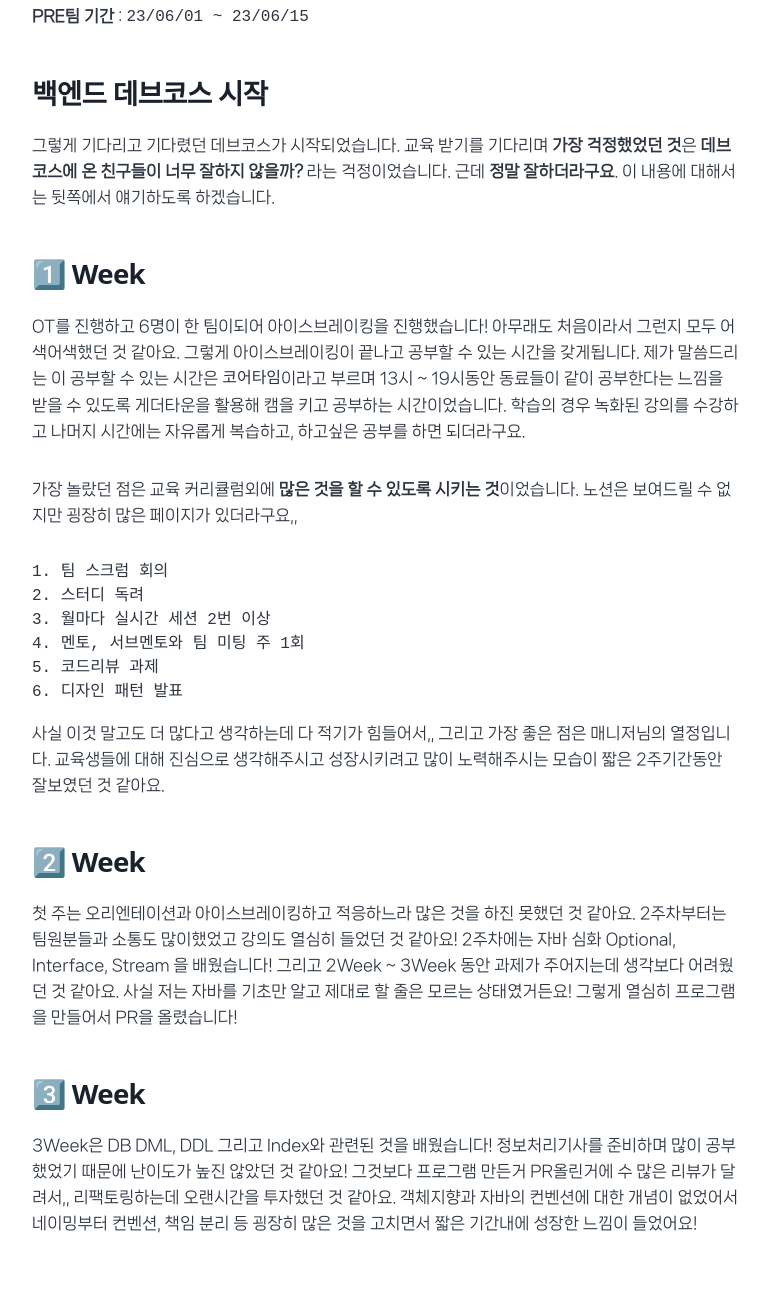
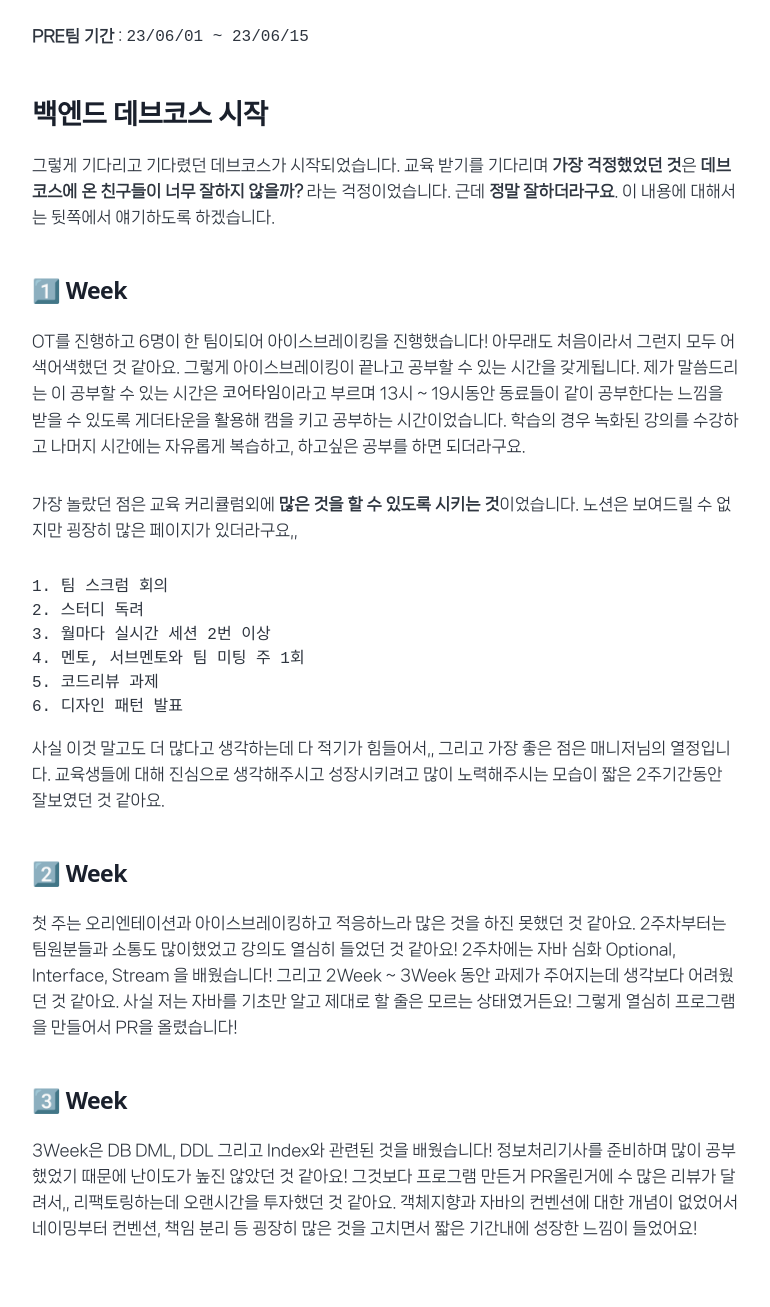
Before and after one commit to Hchanghyeon/blog, a Gatsby site: page /programmers_preteam/ in a window 1280 px wide. Shown: the part 1228-2535 px from the top of the page, without its empty margins (244-1014 px from the left). Built offline with nearby package versions, Linux system fonts and the light colour scheme; Gatsby itself is replaced by a stand-in of ours; some packages are replaced by stand-ins of ours; code samples lack their colours.

Commit message:
style: 목차 마진 추가

```diff
--- a/content/blog/programmers_preteam/index.md
+++ b/content/blog/programmers_preteam/index.md
@@ -13,7 +13,7 @@ description: "프로그래머스 백엔드 데브코스 과정중 시작 후 2
 
 그렇게 기다리고 기다렸던 데브코스가 시작되었습니다. 교육 받기를 기다리며 **가장 걱정했었던 것**은 **데브코스에 온 친구들이 너무 잘하지 않을까?** 라는 걱정이었습니다. 근데 **정말 잘하더라구요**. 이 내용에 대해서는 뒷쪽에서 얘기하도록 하겠습니다.
 
-### 1️⃣ Week
+#### 1️⃣ Week
 
 OT를 진행하고 6명이 한 팀이되어 아이스브레이킹을 진행했습니다! 아무래도 처음이라서 그런지 모두 어색어색했던 것 같아요. 그렇게 아이스브레이킹이 끝나고 공부할 수 있는 시간을 갖게됩니다. 제가 말씀드리는 이 공부할 수 있는 시간은 `코어타임`이라고 부르며 13시 ~ 19시동안 동료들이 같이 공부한다는 느낌을 받을 수 있도록 게더타운을 활용해 캠을 키고 공부하는 시간이었습니다. 학습의 경우 녹화된 강의를 수강하고 나머지 시간에는 자유롭게 복습하고, 하고싶은 공부를 하면 되더라구요.
 
@@ -28,11 +28,11 @@ OT를 진행하고 6명이 한 팀이되어 아이스브레이킹을 진행했
 
 사실 이것 말고도 더 많다고 생각하는데 다 적기가 힘들어서,, 그리고 가장 좋은 점은 매니저님의 열정입니다. 교육생들에 대해 진심으로 생각해주시고 성장시키려고 많이 노력해주시는 모습이 짧은 2주기간동안 잘보였던 것 같아요.
 
-### 2️⃣ Week
+#### 2️⃣ Week
 
 첫 주는 오리엔테이션과 아이스브레이킹하고 적응하느라 많은 것을 하진 못했던 것 같아요. 2주차부터는 팀원분들과 소통도 많이했었고 강의도 열심히 들었던 것 같아요! 2주차에는 자바 심화 Optional, Interface, Stream 을 배웠습니다! 그리고 2Week ~ 3Week 동안 과제가 주어지는데 생각보다 어려웠던 것 같아요. 사실 저는 자바를 기초만 알고 제대로 할 줄은 모르는 상태였거든요! 그렇게 열심히 프로그램을 만들어서 PR을 올렸습니다!
 
-### 3️⃣ Week
+#### 3️⃣ Week
 
 3Week은 DB DML, DDL 그리고 Index와 관련된 것을 배웠습니다! 정보처리기사를 준비하며 많이 공부했었기 때문에 난이도가 높진 않았던 것 같아요! 그것보다 프로그램 만든거 PR올린거에 수 많은 리뷰가 달려서,, 리팩토링하는데 오랜시간을 투자했던 것 같아요. 객체지향과 자바의 컨벤션에 대한 개념이 없었어서 네이밍부터 컨벤션, 책임 분리 등 굉장히 많은 것을 고치면서 짧은 기간내에 성장한 느낌이 들었어요!
 
--- a/src/components/TableOfContents.js
+++ b/src/components/TableOfContents.js
@@ -23,6 +23,7 @@ padding: 0px 10px;
 const Background = styled.div`
     background-color: #f7f6f3;
     padding:10px 20px;
+    margin-bottom: 20px;
 
     h5 {
         margin:10px 0px;
```
